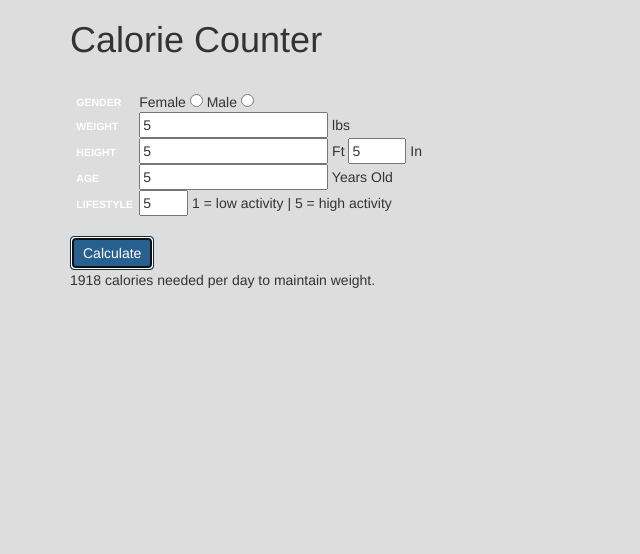
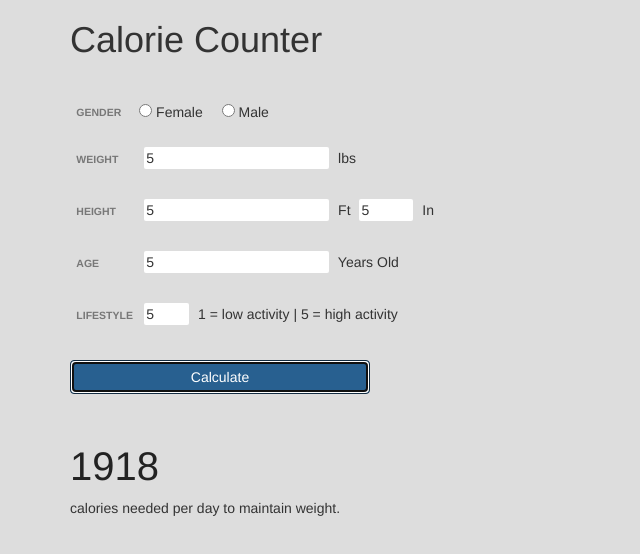
Before and after one commit to dbell508/calorieCounter-js, a plain HTML site: page index.html in a window 1280 px wide. Both pictures are taken after typing "5", "5", "5", "5", "5" into the empty fields and a click on the button "Calculate". Shown: the whole page, without its empty margins (0-640 px from the left). Drawn offline with nearby package versions, Linux system fonts and the light colour scheme.

Commit message:
7th styling

```diff
--- a/css/style.css
+++ b/css/style.css
@@ -1,3 +1,37 @@
 body {
 	background-color: #ddd;
 }
+
+td {
+	padding: 10px 0 !important;
+}
+
+input {
+	border: 0;
+	border-radius: 2px;
+	margin: 5px;
+}
+
+#m{
+	margin-left: 15px;
+}
+
+.label {
+	color: #777;
+}
+
+#calcBtn{
+	width: 300px;
+}
+
+.finalNum{
+	font-size: 40px;
+	color: #222;
+}
+
+#output {
+	margin: 50px 0;
+	color: #333;
+
+
+}
--- a/index.html
+++ b/index.html
@@ -16,8 +16,8 @@
 					<p class="label">GENDER</p>
 				</td>
 				<td>
-				Female <input id="f" type="radio" name="gender">
-				Male <input id="m" type="radio" name="gender">
+				<input id="f" type="radio" name="gender"> Female
+				<input id="m" type="radio" name="gender"> Male
 				</td>
 			</tr>
 			<tr>
--- a/js/main.js
+++ b/js/main.js
@@ -13,5 +13,5 @@ function outputCal() {
 	let lifeStyle = (docId('#lifeStyle') * 0.2) + 1;
 
 	let result = docId('#m') ? lifeStyle * (66 + (6.2 * weight) + (12.7 * height) - (6.76 * age)) : lifeStyle * (655.1 + (4.35 * weight) +  (4.7 * height) - (4.7 * age));
-	document.getElementById('output').innerHTML = Math.round(result) + ' calories needed per day to maintain weight.';
+	document.getElementById('output').innerHTML = "<h2 class='finalNum'>" + Math.round(result) + "</h2>  calories needed per day to maintain weight.";
 }
```
